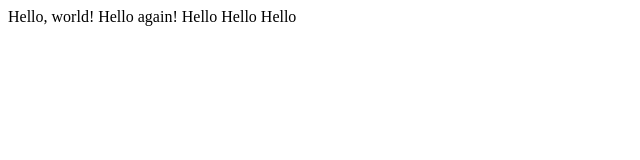
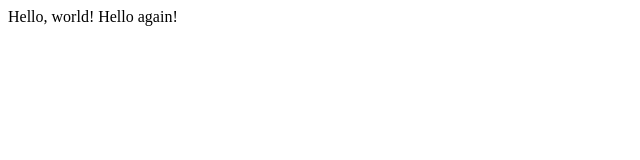
Before and after one commit to jackwillis517/Practice-, a plain HTML site: page hello.html in a window 1280 px wide. Shown: the whole page, without its empty margins (0-640 px from the left). Drawn offline with Linux system fonts and the light colour scheme.

Commit message:
Update hello.html

```diff
--- a/hello.html
+++ b/hello.html
@@ -4,6 +4,6 @@
         <title>My Webpage!</title>
     </head>
     <body>
-        Hello, world! Hello again! Hello Hello Hello
+        Hello, world! Hello again!
     </body>
 </html>
```
